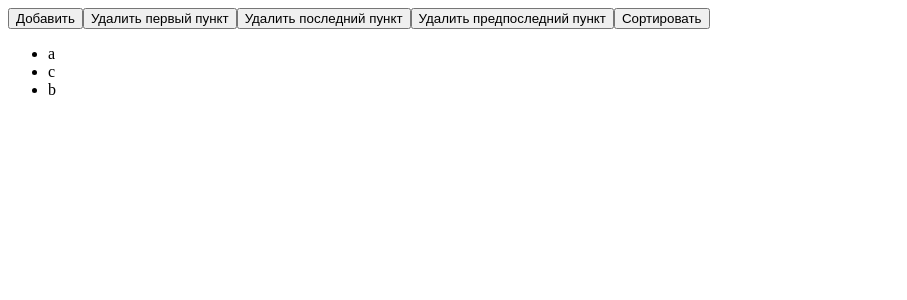
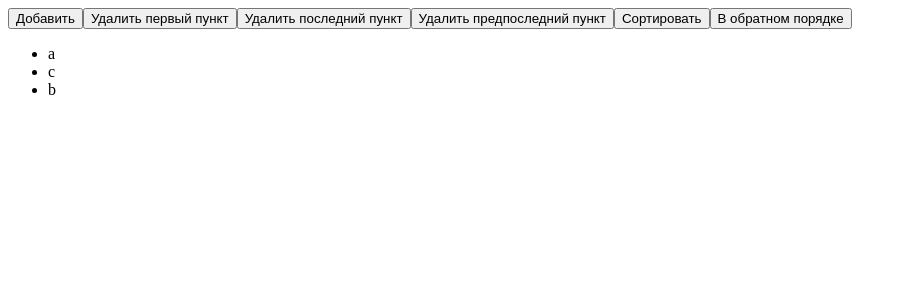
Before and after one commit to WbDmitry/vue3-training, a Vue app: page / in a window 1280 px wide. Shown: the top 300 px of the page, without its empty margins (0-907 px from the left). Built offline with nearby package versions, Linux system fonts and the light colour scheme.

Commit message:
Добавил вывод списка в обратном порядке

```diff
--- a/src/App.vue
+++ b/src/App.vue
@@ -144,6 +144,10 @@ export default {
 		sortArr: function () {
 			this.arr3.sort();
 		},
+
+		reverseArr: function () {
+			this.arr3.reverse();
+		},
 	}
 }
 </script>
@@ -264,7 +268,7 @@ export default {
 	<button @click="deleteLast">Удалить последний пункт</button>
 	<button @click="deletePenultimate">Удалить предпоследний пункт</button>
 	<button @click="sortArr">Сортировать</button>
-
+	<button @click="reverseArr">В обратном порядке</button>
 	<ul>
 		<li v-for="elem in arr3">
 			{{ elem }}
```
